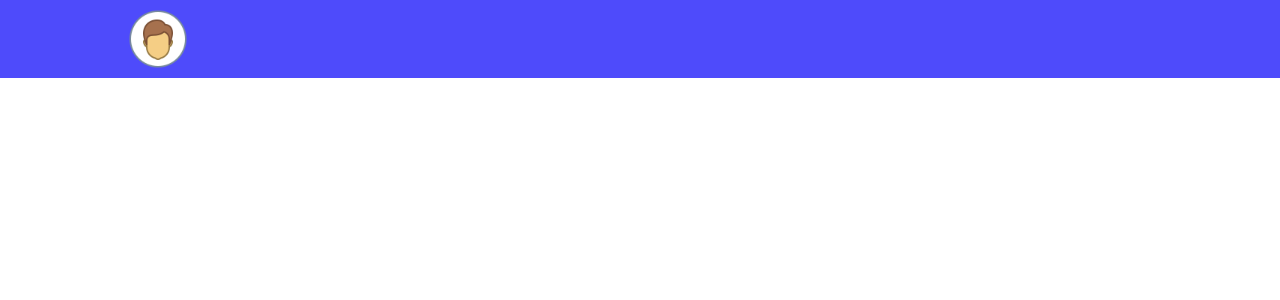
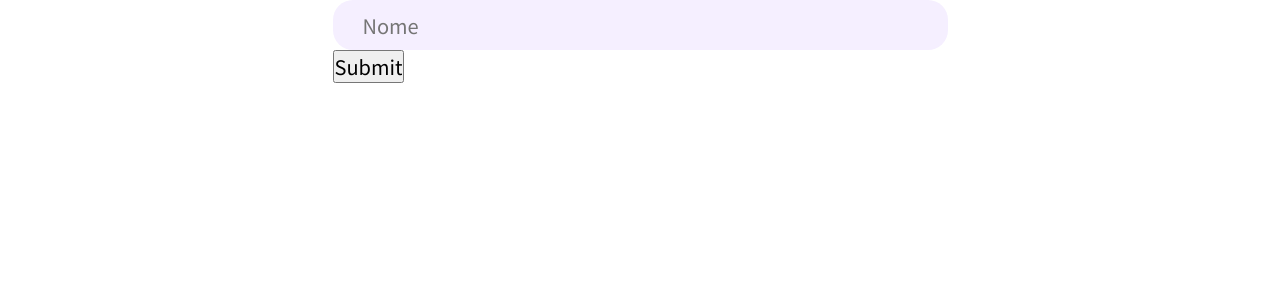
Before and after one commit to Kaedh/cadastro-de-clientes, a React (Create React App) app: page / in a window 1280 px wide. Shown: the top 300 px of the page. Built offline with nearby package versions, Linux system fonts and the light colour scheme.

Commit message:
:package: add react-input-mask

```diff
--- a/package.json
+++ b/package.json
@@ -12,6 +12,8 @@
     "prop-types": "^15.7.2",
     "react": "^17.0.2",
     "react-dom": "^17.0.2",
+    "react-hook-form": "^7.9.0",
+    "react-input-mask": "^2.0.4",
     "react-scripts": "4.0.3",
     "web-vitals": "^1.1.2"
   },
--- a/src/components/App.js
+++ b/src/components/App.js
@@ -1,13 +1,33 @@
 import React from 'react';
+import { useForm } from 'react-hook-form';
 
-import Card from './Card';
+import Input from './Input';
 
 function App() {
+  const {
+    register, handleSubmit, formState: { errors },
+  } = useForm();
+
+  const inputValidations = {
+    firstName: {
+      required: { value: true, message: 'Por favor insira um nome' },
+    },
+  };
+
+  const onSubmit = (data) => console.log(data);
+
   return (
     <div className="App">
-      <div>
-        <Card />
-      </div>
+      <form onSubmit={handleSubmit(onSubmit)} autoComplete="off">
+        <Input
+          mask="999.999.999-99"
+          width={615}
+          placeholder="Nome"
+          register={() => register('firstName', inputValidations.firstName)}
+          error={errors.firstName?.message}
+        />
+        <input type="submit" />
+      </form>
     </div>
   );
 }
--- a/src/styles/global.css
+++ b/src/styles/global.css
@@ -2,8 +2,13 @@
     --purple: #7371FC;
     --dark-purple: #4E4BFB;
     --light-purple: #CDC1FF;
+    --pink: #D6C2EA;
+    --red: #CC444B;
     --white: #ffffff;
+    --dark-white: #F5EFFF;
     --light-gray: #E7EBEF;
+    --almost-dark-gray: #ADB5BD;
+    --dark-gray: #6C757D;
 }
 
 * {
@@ -16,3 +21,9 @@ html, body, button, input {
     font-size: 20px;
     font-family: 'Noto Sans JP', sans-serif;
 }
+
+body {
+    display: flex;
+    justify-content: center;
+    align-items: center;
+}
```
Also changed, not shown: .eslintrc.json, 1 other file (tests, documents, lock files or other folders).
